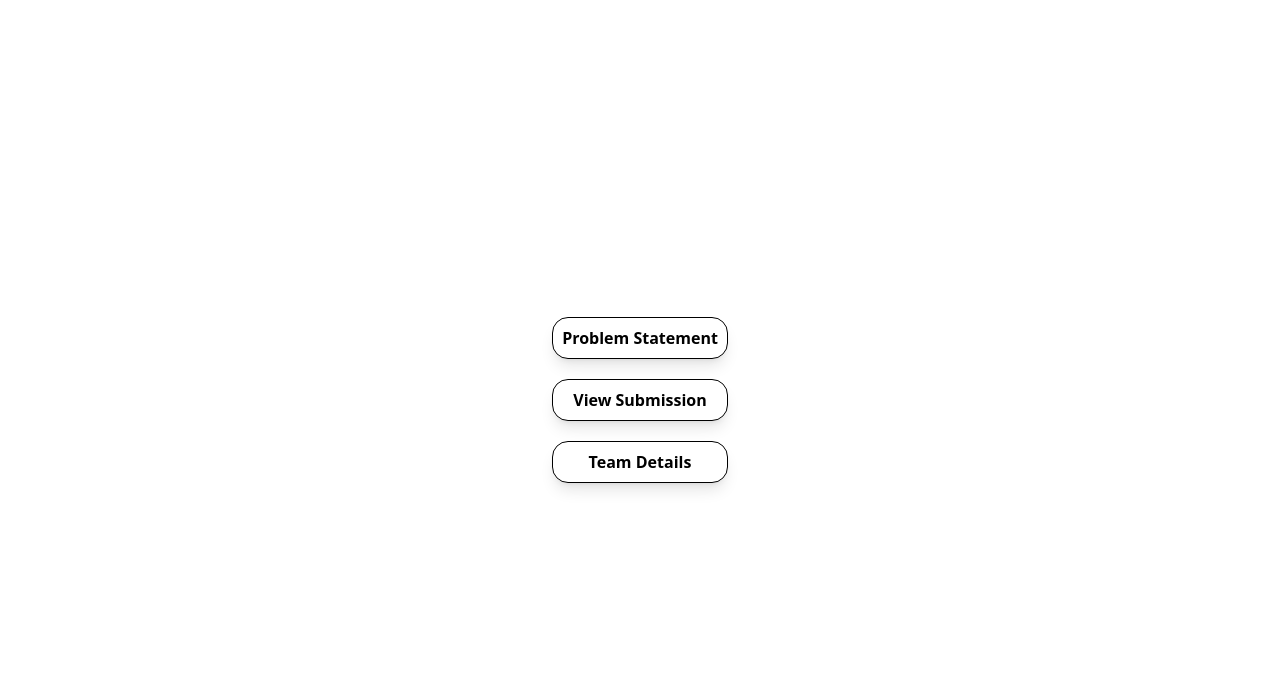
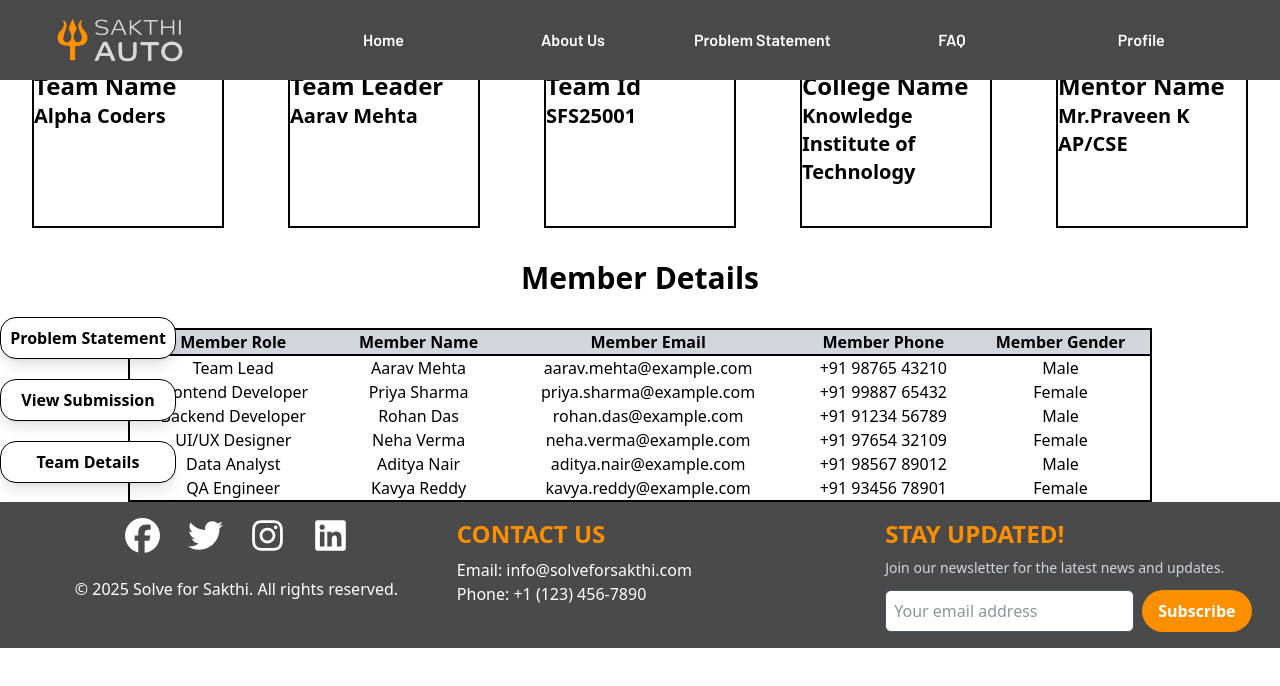
Before and after one commit to damodara2006/Project_SFS, a React (Vite) app in the folder frontend/: page /student in a window 1280 px wide. Shown: the top 686 px of the page. Built offline with nearby package versions, Linux system fonts and the light colour scheme.

Commit message:
feat : updated ui

```diff
--- a/frontend/src/components/StudentNav.jsx
+++ b/frontend/src/components/StudentNav.jsx
@@ -3,7 +3,7 @@ import React from 'react'
 const StudentNav = () => {
   return (
     <div>
-        <div className='min-h-screen flex flex-col items-left justify-center gap-10'>
+        <div className='min-h-screen flex flex-col items-left justify-center gap-10 fixed'>
             <div className='flex flex-col gap-5'>
                 <div className='bg-white border shadow-lg w-44 p-2 rounded-2xl hover:bg-[#ff9100] hover:text-white'><h1 className='font-bold text-center'>Problem Statement</h1></div>
                 <div className='bg-white border shadow-lg w-44 p-2 rounded-2xl hover:bg-[#ff9100] hover:text-white'><h1 className='font-bold text-center'>View Submission</h1></div>
--- a/frontend/src/pages/student/SdDashboard.jsx
+++ b/frontend/src/pages/student/SdDashboard.jsx
@@ -1,10 +1,15 @@
 import StudentNav from "../../components/StudentNav";
 import TeamDetails from "./TeamDetails";
+import Header from "../../components/Header";
+import Footer from "../../components/Footer";
 
 const SdDashboard = () => {
     return (
-        <div className="w-full flex justify-center">
+        <div >
+            <Header />
             <StudentNav/>
+            <TeamDetails/>
+            <Footer />
         </div>
     )
 }
--- a/frontend/src/pages/student/TeamDetails.jsx
+++ b/frontend/src/pages/student/TeamDetails.jsx
@@ -1,6 +1,5 @@
 import React from 'react'
-import Footer from '../../components/Footer';
-import Header from '../../components/Header';
+
 
 const TeamDetails = () => {
 
@@ -15,7 +14,6 @@ const TeamDetails = () => {
 
     return (
         <div>
-            <Header />
             <div>
                 <h1 className='text-center text-3xl font-bold'>Team Details</h1>
                 <div className='flex gap-16 m-8'>
@@ -69,7 +67,6 @@ const TeamDetails = () => {
                     </tbody>
                 </table>
             </div>
-            <Footer />
         </div>
     )
 }
```
